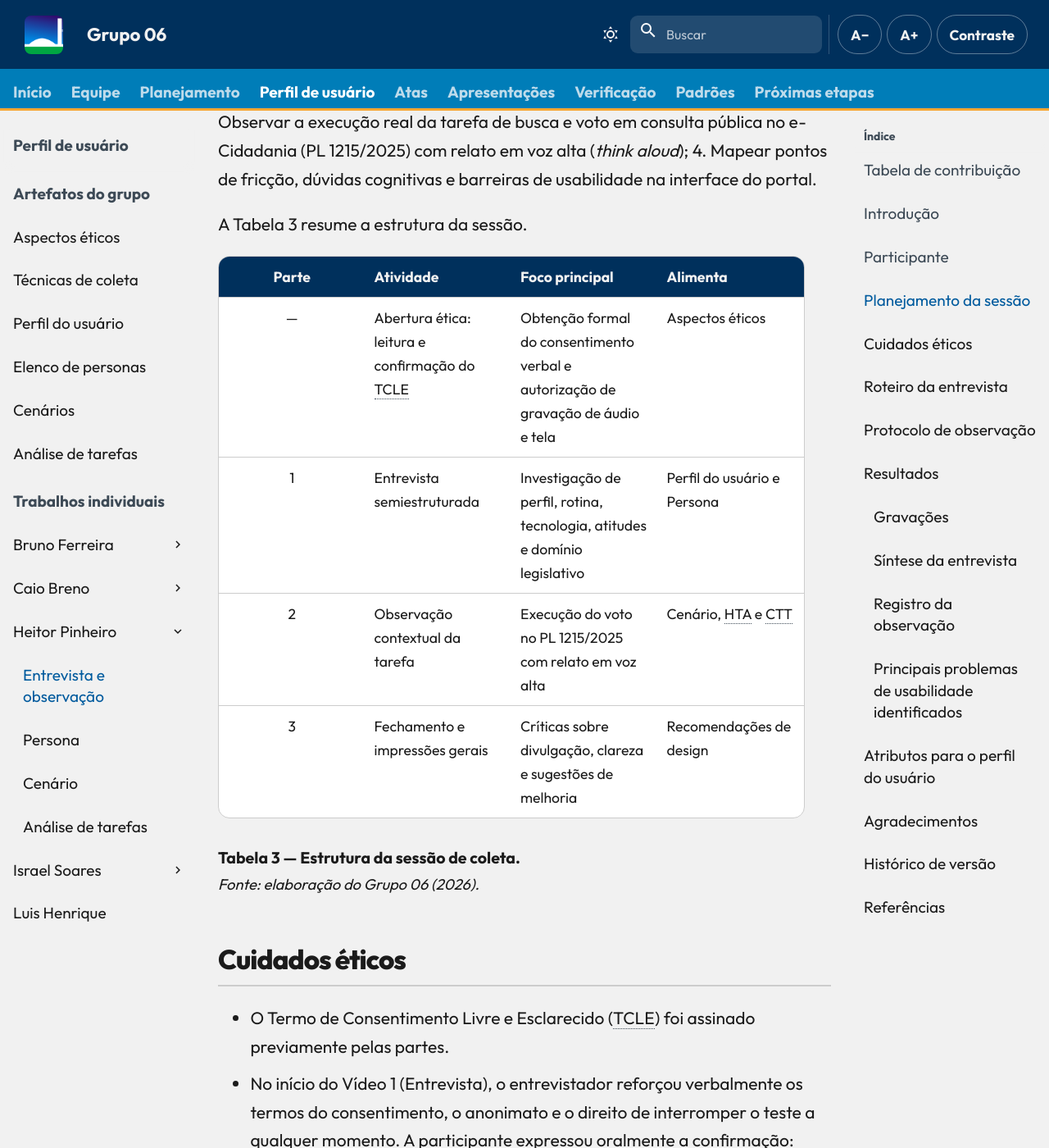
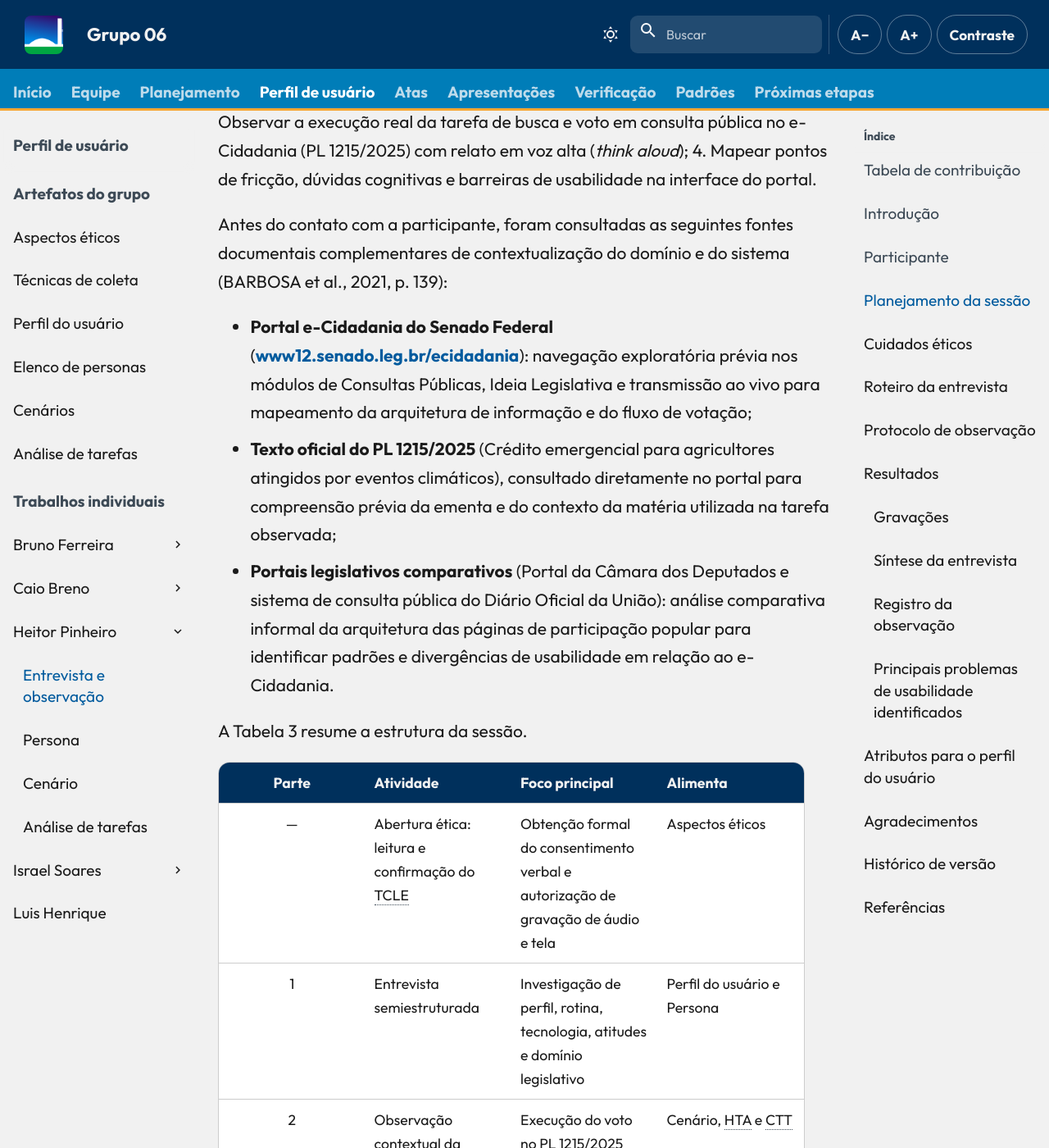
Before and after one commit to Interacao-Humano-Computador/2026.2-Grupo06, an MkDocs documentation site: the page built from docs/entrega-2/individual/heitor/entrevista-observacao.md, in a window 1280 px wide and 1400 px high, scrolled down 3075 px. Shown: the whole window at 82% size. Built offline with MkDocs 1.6.1 and Material for MkDocs 9.7.7, drawn with Linux system fonts in a browser that asks for light colours; comment, search, counter and statistics services are not loaded; some of the changed text lies outside the part shown.

Commit message:
docs(entrevista): adiciona fontes complementares pre-coleta e corrige erro tipografico (v0.3)

```diff
--- a/docs/entrega-2/individual/heitor/entrevista-observacao.md
+++ b/docs/entrega-2/individual/heitor/entrevista-observacao.md
@@ -48,6 +48,12 @@ Os objetivos desta coleta foram estabelecidos com base em Barbosa e Silva (2010,
 2. Compreender a motivação, a frequência e a percepção da participante sobre o processo de participação popular no Senado;
 3. Observar a execução real da tarefa de busca e voto em consulta pública no e-Cidadania (PL 1215/2025) com relato em voz alta (*think aloud*);
 4. Mapear pontos de fricção, dúvidas cognitivas e barreiras de usabilidade na interface do portal.
+
+Antes do contato com a participante, foram consultadas as seguintes fontes documentais complementares de contextualização do domínio e do sistema (BARBOSA et al., 2021, p. 139):
+
+- **Portal e-Cidadania do Senado Federal** ([www12.senado.leg.br/ecidadania](https://www12.senado.leg.br/ecidadania)): navegação exploratória prévia nos módulos de Consultas Públicas, Ideia Legislativa e transmissão ao vivo para mapeamento da arquitetura de informação e do fluxo de votação;
+- **Texto oficial do PL 1215/2025** (Crédito emergencial para agricultores atingidos por eventos climáticos), consultado diretamente no portal para compreensão prévia da ementa e do contexto da matéria utilizada na tarefa observada;
+- **Portais legislativos comparativos** (Portal da Câmara dos Deputados e sistema de consulta pública do Diário Oficial da União): análise comparativa informal da arquitetura das páginas de participação popular para identificar padrões e divergências de usabilidade em relação ao e-Cidadania.
 
 A Tabela 3 resume a estrutura da sessão.
 
@@ -214,6 +220,7 @@ Esta página contou com o auxílio de inteligência artificial generativa na est
 | :---: | --- | --- | --- | --- |
 | `0.1` | 26/09/2026 | Estrutura, planejamento, roteiro e atributos preliminares | [Heitor Pinheiro Gonçalves das Chagas](https://github.com/Heitorovski01) | [Caio Breno de Souza Bezerra](https://github.com/CaioBezerra-Dev) |
 | `0.2` | 27/09/2026 | Atualização completa com dados reais da participante, falas da entrevista e transcrição da observação no PL 1215/2025 | [Heitor Pinheiro Gonçalves das Chagas](https://github.com/Heitorovski01) | [Caio Breno de Souza Bezerra](https://github.com/CaioBezerra-Dev) |
+| `0.3` | 27/09/2026 | Adição de fontes documentais complementares consultadas antes da coleta (Item 20 da lista de verificação de IHC) e correção de erro tipográfico na descrição da participante | [Heitor Pinheiro Gonçalves das Chagas](https://github.com/Heitorovski01) | [Caio Breno de Souza Bezerra](https://github.com/CaioBezerra-Dev) |
 
 ## Referências
 
```
Also changed, not shown: other parts of docs/entrega-2/individual/heitor/entrevista-observacao.md (+1 -1 lines).
